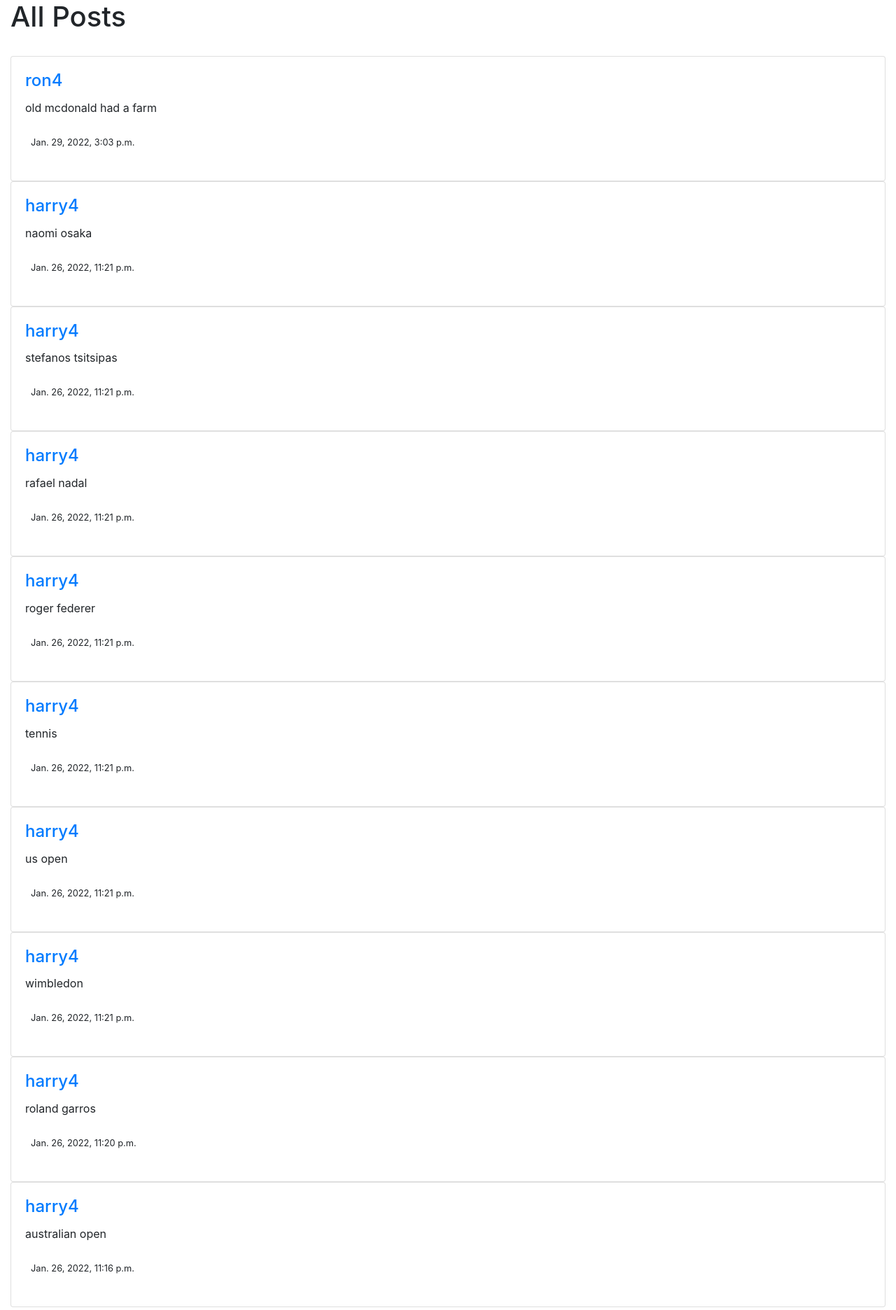
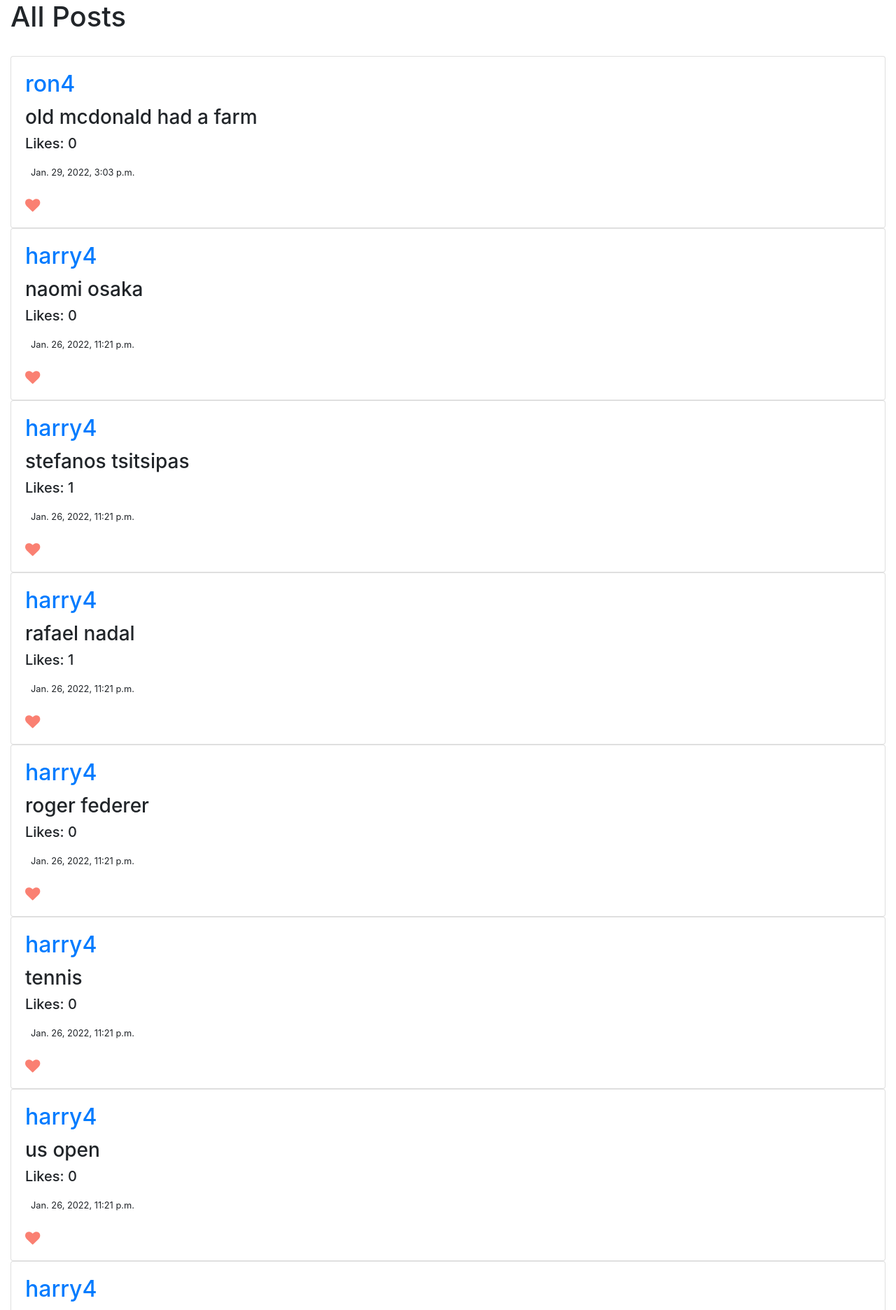
Before and after one commit to gracefour11/network, a Django app: page / in a window 1280 px wide. Shown: the part 56-1928 px from the top of the page at 70% size. Run offline with Django 3.2, Linux system fonts and the light colour scheme; data comes from the database, SQL or seed files in the repository; both versions use the stored data as it was after the commit; some libraries are stand-ins or nearby versions.

Commit message:
completed like and unlike function

```diff
--- a/network/forms.py
+++ b/network/forms.py
@@ -5,12 +5,3 @@
 class CreatePostForm(forms.Form):
     contents =forms.CharField(label="",required= False, widget= forms.Textarea
     (attrs={'placeholder':'What\'s happening?','class':'col-sm','style':'top:1rem,margin:10rem'}))
-
-class EditPostForm(forms.Form):
-    contents =forms.CharField(label="",required= False, widget= forms.Textarea
-    (attrs={'class':'col-sm','style':'top:1rem,margin:10rem'}))
-
-class FollowForm(forms.Form):
-    btn = forms.CharField()
-    change = forms.IntegerField()
-    fromSection = forms.CharField(required= False)
--- a/network/models.py
+++ b/network/models.py
@@ -16,6 +16,10 @@
     user = models.ForeignKey(User,on_delete=models.CASCADE,related_name="userID")
     contents = models.CharField(max_length=280, default=None)
     created_dt = models.DateTimeField(default=datetime.datetime.now)
+    likes = models.ManyToManyField(User, related_name="likes", blank=True)
 
     def __str__ (self):
         return f"{self.id}: {self.contents} by {self.user_id} on {self.created_dt}"
+
+    def get_likes_count(self):
+        return self.likes.count()
--- a/network/static/network/index.js
+++ b/network/static/network/index.js
@@ -20,3 +20,28 @@
         })
     }
 }
+
+function like_or_unlike(id) {
+    like_btn = document.getElementById(`like_btn_${id}`)
+    const currState = (like_btn.style.color == "salmon") ? "Unliked" : "Liked"
+    console.log("currState: " + currState)
+    const nextColor = (currState == "Unliked") ? "grey" : "salmon"
+    console.log("nextColor: " + nextColor)
+    const nextLikeState = (currState == "Liked") ? 'false' : 'true'
+    console.log("nextLikeState: " + nextLikeState)
+    like_count = document.querySelector(`#like_count_${id}`)
+
+    fetch(`like/${id}`, {
+        method: 'POST',
+        body: JSON.stringify({
+            like: nextLikeState
+        })
+    })
+    .then(response => response.json())
+    .then(data => {
+        like_btn.style.color = nextColor
+        console.log(data)
+        like_count.innerHTML = `Likes: ${data['likes']}`.toString()
+        console.log(like_btn.innerHTML)
+    })
+}
--- a/network/templates/network/index.html
+++ b/network/templates/network/index.html
@@ -17,15 +17,24 @@
     {% for post in all_posts %}
     <div class="card">
         <div class="card-body">
-            <h4 class="card-title"><a href="{% url 'profile' post.user.username %}">{{post.user.username}}</a></h4>
-            <p class="card-text" id="post_body_{{post.id}}"> {{ post.contents }}</p>
+            <h2 class="card-title"><a href="{% url 'profile' post.user.username %}">{{post.user.username}}</a></h2>
+            <h3 class="card-text" id="post_body_{{post.id}}"> {{ post.contents }}</h3>
+            <h5 class="card-text" id="like_count_{{post.id}}"> Likes: {{ post.get_likes_count }}</h5>
             <p class="card-text ml-auto p-2"><small>{{post.created_dt}}</small></p>
 
+            {% if request.user in post.likes.all %}
+              <i id="like_btn_{{post.id}}" class="fa fa-heart fa-lg" style="color: grey; " onclick="like_or_unlike(`{{post.id}}`)"></i>
+            {% else %}
+              <i id="like_btn_{{post.id}}" class="fa fa-heart fa-lg" style="color: salmon; " onclick="like_or_unlike(`{{post.id}}`)"></i>
+            {% endif %}
+
+            &nbsp;&nbsp;&nbsp;&nbsp;&nbsp;
             <!-- EDIT FUNCTION (if current user is post user) -->
             {% ifequal request.user post.user %}
             <button class="btn btn-secondary" onclick='edit_post(`{{post.id}}`)'>Edit</button>
             {% endifequal %}
 
+            <!-- EDIT POST VIEW -->
             <div id="edit_post_body_{{post.id}}" style="display:none">
               <br>
               <h5>Edit Post</h5>
@@ -65,4 +74,5 @@
 
 </div>
 <script type ="text/javascript" src="{% static 'network/index.js' %}"></script>
+<link rel="stylesheet" href="https://cdnjs.cloudflare.com/ajax/libs/font-awesome/4.7.0/css/font-awesome.min.css">
 {% endblock %}
--- a/network/templates/network/profile.html
+++ b/network/templates/network/profile.html
@@ -6,7 +6,6 @@
 
 {% block body %}
 <div class="container-fluid">
-    <div class="p-3 mb-3 rounded-3">
     <div class="container-fluid justify-content-center">
         <h1 class="mb-auto text-center">{{profile_user.username}}</h1>
         <ul class="list-group text-center mb-auto" style="list-style: none;">
@@ -22,7 +21,6 @@
                 {% endif %}
             {% endifequal %}
         </ul>
-    </div>
     </div>
 </div>
 <div class="container-fluid">
--- a/network/urls.py
+++ b/network/urls.py
@@ -13,5 +13,7 @@
     path("profile/<str:username>", views.profile, name="profile"),
     path("follow/<int:id>", views.follow, name="follow"),
     path("unfollow/<int:id>", views.unfollow, name="unfollow"),
-    path("following", views.following, name="following")
+    path("following", views.following, name="following"),
+    path("like/<int:id>", views.like, name="like"),
+    path("unlike/<int:id>", views.like, name="unlike")
 ]
--- a/network/views.py
+++ b/network/views.py
@@ -119,6 +119,21 @@
         return JsonResponse({"success": 'Post updated successfully.'}, status=204)
     return JsonResponse({"error": "POST request required."}, status=400)
 
+@csrf_exempt
+@login_required
+def like(request, id):
+    if request.method == 'POST':
+        post = Post.objects.get(id=id)
+        users_who_like_post = post.likes.all()
+        request_user = request.user
+        data = json.loads(request.body)
+        if data.get("like") == 'true':
+            post.likes.add(request_user)
+        else:
+            post.likes.remove(request_user)
+        post.save()
+        return JsonResponse({"likes": post.get_likes_count()})
+    return JsonResponse({"error": "POST request required."}, status=400)
 
 
 @login_required
```
Also changed, not shown: db.sqlite3, network/migrations/0006_post_likes.py (added).
